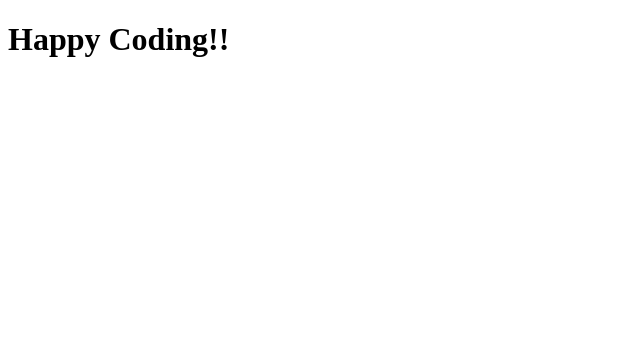
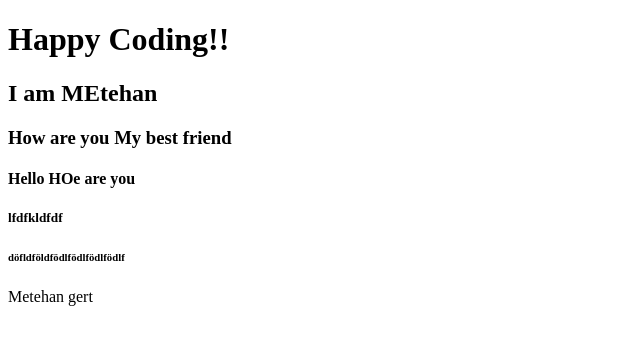
Before and after one commit to engineerMeteHan/crap-portfolio, a plain HTML site: page index.html in a window 1280 px wide. Shown: the whole page, without its empty margins (0-640 px from the left). Drawn offline with Linux system fonts and the light colour scheme.

Commit message:
added index html

```diff
--- a/index.html
+++ b/index.html
@@ -7,5 +7,12 @@
 </head>
 <body>
     <h1>Happy Coding!!</h1>
+    <h2>I am MEtehan</h2>
+    <h3>How are you My best friend</h3>
+    <h4>Hello HOe are you</h4>
+    <h5>lfdfkldfdf</h5>
+    <h6>döfldföldfödlfödlfödlfödlf</h6>
+    <head>Metehan</head>
+    <html>gert</html>
 </body>
 </html>
```
